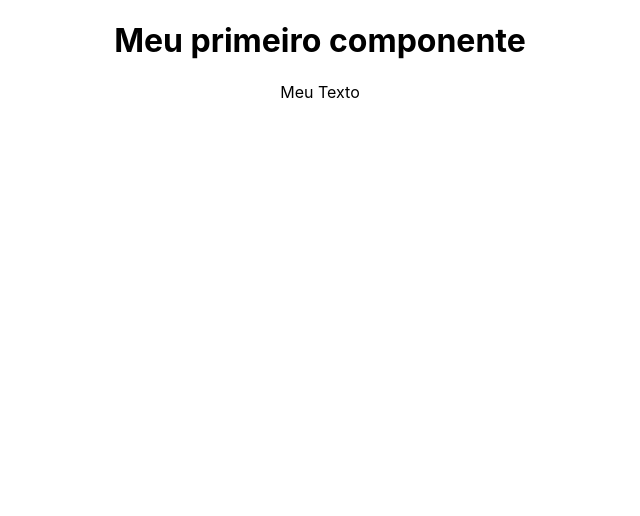
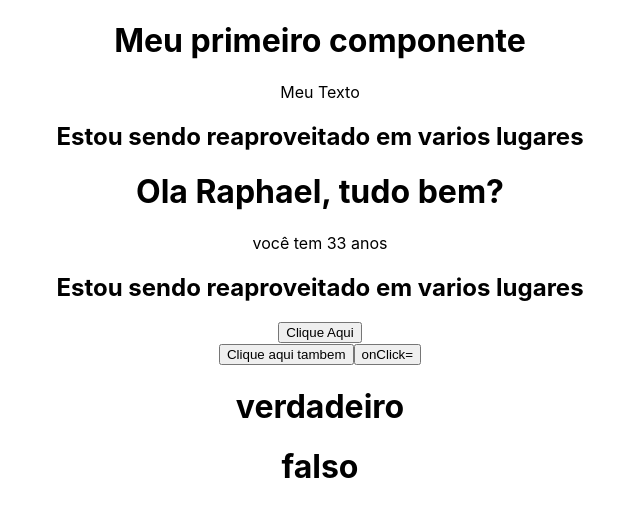
Before and after one commit to rbragadev/curso-react-matheus, a React (Create React App) app: page / in a window 1280 px wide. Shown: the top 516 px of the page, without its empty margins (320-960 px from the left). Built offline with nearby package versions, Linux system fonts and the light colour scheme.

Commit message:
initial concepts

```diff
--- a/src/App.js
+++ b/src/App.js
@@ -1,10 +1,16 @@
 import './App.css';
+import Events from './components/Events';
 import FirstComponent from './components/FirstComponent';
+import MyComponent from './components/MyComponent';
+import TemplateExpressions from './components/TemplateExpressions';
 
 function App() {
   return (
     <div className="App">
       <FirstComponent></FirstComponent>
+      <TemplateExpressions></TemplateExpressions>
+      <MyComponent></MyComponent>
+      <Events></Events>
     </div>
   );
 }
--- /dev/null
+++ b/src/components/Events.js
@@ -0,0 +1,37 @@
+const Events = () => {
+  const handleMyEvent = (e) => {
+    console.log('ativou o evento');
+    console.log(e);
+  };
+
+  const renderSomething = (x) => {
+    if (x) {
+      return <h1>verdadeiro</h1>;
+    } else {
+      return <h1>falso</h1>;
+    }
+  };
+
+  return (
+    <div>
+      <div>
+        <button onClick={handleMyEvent}>Clique Aqui</button>
+      </div>
+      <button onClick={() => console.log('clicou 2')}>
+        Clique aqui tambem
+      </button>
+      <button>
+        onClick=
+        {() => {
+          if (true) {
+            console.log('verdadeiro');
+          }
+        }}
+      </button>
+      {renderSomething(true)}
+      {renderSomething(false)}
+    </div>
+  );
+};
+
+export default Events;
--- a/src/components/FirstComponent.js
+++ b/src/components/FirstComponent.js
@@ -1,9 +1,12 @@
+import MyComponent from './MyComponent';
+
 const FirstComponent = () => {
   return (
     // meu comentario
     <div>
       <h1>Meu primeiro componente</h1>
       <p className="teste">Meu Texto</p>
+      <MyComponent></MyComponent>
     </div>
   );
 };
--- /dev/null
+++ b/src/components/MyComponent.js
@@ -0,0 +1,8 @@
+const MyComponent = () => {  return (
+    <div>
+      <h2>Estou sendo reaproveitado em varios lugares</h2>
+    </div>
+  );
+};
+
+export default MyComponent;
--- /dev/null
+++ b/src/components/TemplateExpressions.js
@@ -0,0 +1,15 @@
+const TemplateExpressions = () => {  const person = {
+    name: 'Raphael',
+    age: 33,
+  };
+
+  return (
+    // meu comentario
+    <div>
+      <h1>Ola {person.name}, tudo bem?</h1>
+      <p className="teste">você tem {person.age} anos </p>
+    </div>
+  );
+};
+
+export default TemplateExpressions;
```
